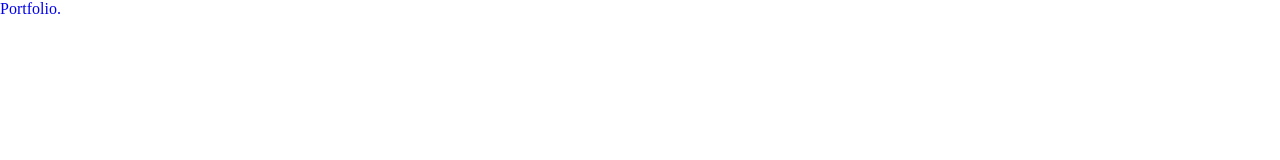
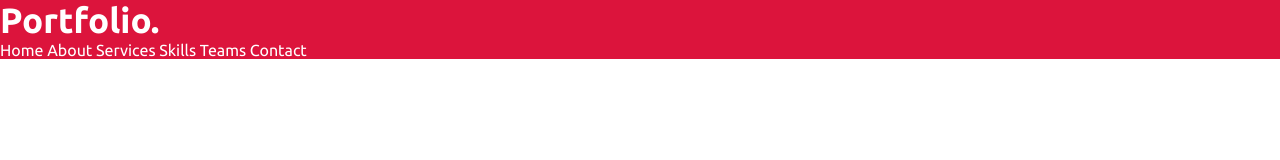
Before and after one commit to CharlesB93/CharlesB93.github.io, a plain HTML site: page index.html in a window 1280 px wide. Drawn offline with Linux system fonts and the light colour scheme.

Commit message:
Add navbar styling

```diff
--- a/index.html
+++ b/index.html
@@ -11,6 +11,14 @@
     <nav class="navbar">
         <div class="max-width">
             <div class="logo"><a href="#">Portfo<span>lio.</span></a></div>
+            <u1 class="menu">
+                <li><a href="#">Home</a></li>
+                <li><a href="#">About</a></li>
+                <li><a href="#">Services</a></li>
+                <li><a href="#">Skills</a></li>
+                <li><a href="#">Teams</a></li>
+                <li><a href="#">Contact</a></li>
+            </u1>
         </div>
     </nav>
 </body>
--- a/style.css
+++ b/style.css
@@ -5,3 +5,22 @@
     box-sizing: border-box;
     text-decoration: none;
 }
+/* navbar */
+.navbar{
+    position: fixed;
+    width: 100%;
+    background: crimson;
+    font-family: 'Ubuntu', sans-serif;
+}
+.navbar .logo a{
+    color: #fff;
+    font-size: 35px;
+    font-weight: 600;
+}
+.navbar .menu li{
+    list-style: none;
+    display: inline-block;
+}
+.navbar .menu li a{
+    color: #fff;
+}
```
